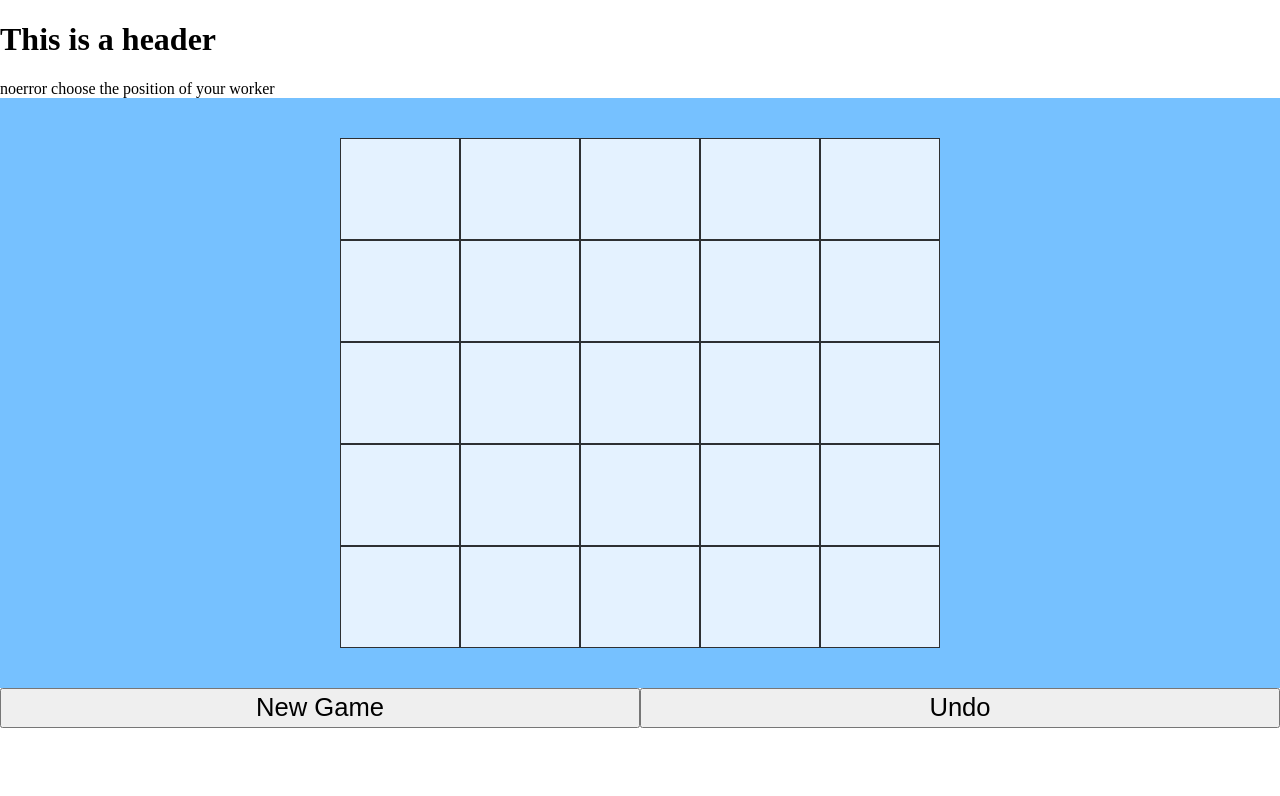
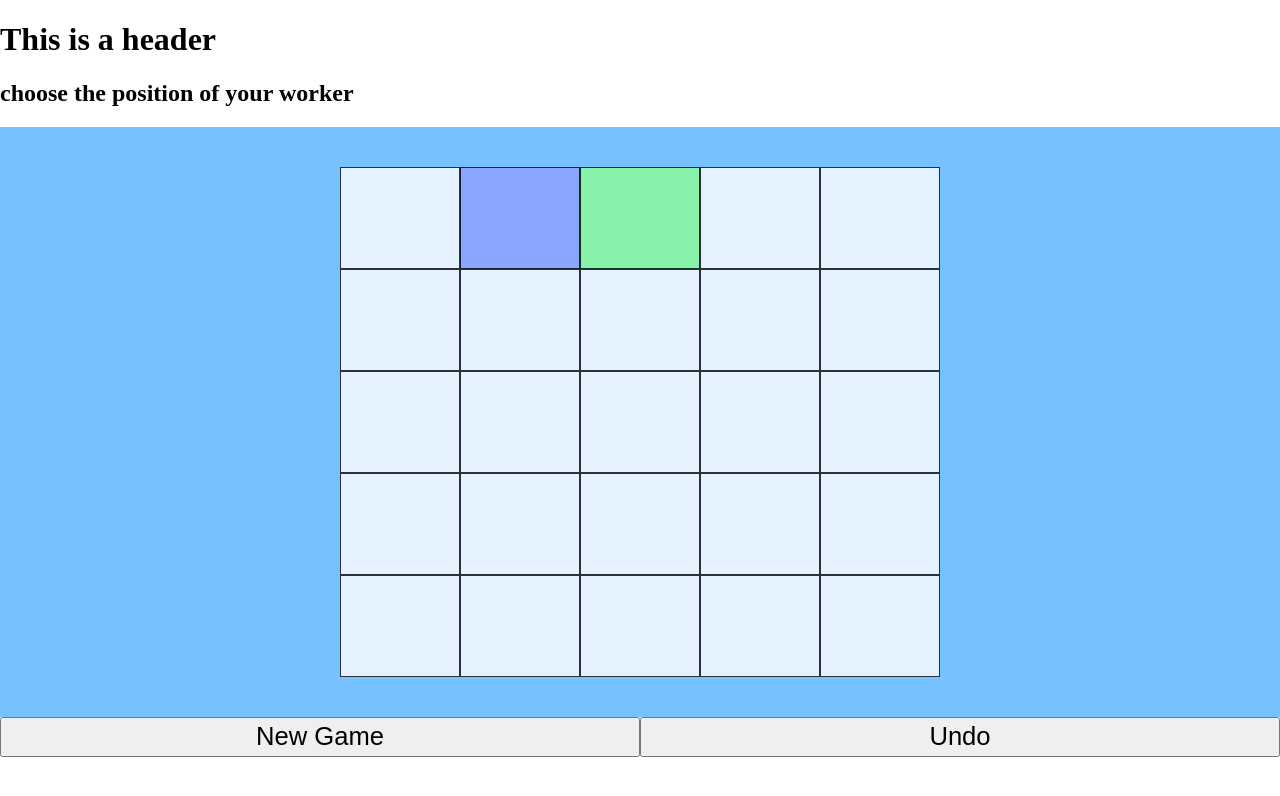
Before and after one commit to yutianw00/Santorini, a React (Create React App) app: page / in a window 1280 px wide. Shown: the top 796 px of the page. Built offline with nearby package versions, Linux system fonts and the light colour scheme.

Commit message:
added a chosen css effect in the grid

```diff
--- a/public/index.html
+++ b/public/index.html
@@ -17,14 +17,13 @@
     <div id="handlebars">
       <div id="header">
         <h1>This is a header</h1>
-        {{showError}}
-        {{instruction}}
+        <h2>{{instruction}}</h2>
         <h1 class="{{showError}}">Oops, something goes wrong. Please try again.</h1>
       </div>
       <div id="board" class="{{player}}">
         {{#each cells}}
           {{#if pos}}
-            <a href={{../linkheader}}{{pos}}><div class="cell {{clazz}}">{{text}}</div></a>
+            <a href={{../linkheader}}{{pos}}><div class="cell chosen{{chosen}}">{{text}}</div></a>
           {{else}}
             <div class="cell {{clazz}}">{{text}}</div>
           {{/if}}
--- a/src/App.css
+++ b/src/App.css
@@ -52,7 +52,9 @@ body {
   padding: 0;
 }
 
-.playable { background-color: rgb(252, 214, 112);}
+.chosen1 { background-color: rgba(144, 160, 255, 0.8);}
+
+.chosen2 { background-color: rgba(140, 255, 150, 0.8);}
 
 .error {background-color: rgb(255, 0, 0)}
 
--- a/src/App.tsx
+++ b/src/App.tsx
@@ -9,6 +9,7 @@ interface Cell {
   player: number;
   pos: String;
   text: String;
+  chosen: number
 }
 
 interface GameCells {
@@ -29,35 +30,35 @@ class App extends Component<Props, GameCells> {
     super(props);
     this.state = {
       cells: [
-        { levels: 0, player: 0, pos: "x=0&y=0", text: "" },
-        { levels: 0, player: 0, pos: "x=1&y=0", text: "" },
-        { levels: 0, player: 0, pos: "x=2&y=0", text: "" },
-        { levels: 0, player: 0, pos: "x=3&y=0", text: "" },
-        { levels: 0, player: 0, pos: "x=4&y=0", text: "" },
+        { levels: 0, player: 0, pos: "x=0&y=0", text: "", chosen: 0 },
+        { levels: 0, player: 0, pos: "x=1&y=0", text: "", chosen: 1 },
+        { levels: 0, player: 0, pos: "x=2&y=0", text: "", chosen: 2 },
+        { levels: 0, player: 0, pos: "x=3&y=0", text: "", chosen: 0 },
+        { levels: 0, player: 0, pos: "x=4&y=0", text: "", chosen: 0 },
 
-        { levels: 0, player: 0, pos: "x=0&y=1", text: "" },
-        { levels: 0, player: 0, pos: "x=1&y=1", text: "" },
-        { levels: 0, player: 0, pos: "x=2&y=1", text: "" },
-        { levels: 0, player: 0, pos: "x=3&y=1", text: "" },
-        { levels: 0, player: 0, pos: "x=4&y=1", text: "" },
+        { levels: 0, player: 0, pos: "x=0&y=1", text: "", chosen: 0 },
+        { levels: 0, player: 0, pos: "x=1&y=1", text: "", chosen: 0 },
+        { levels: 0, player: 0, pos: "x=2&y=1", text: "", chosen: 0 },
+        { levels: 0, player: 0, pos: "x=3&y=1", text: "", chosen: 0 },
+        { levels: 0, player: 0, pos: "x=4&y=1", text: "", chosen: 0 },
 
-        { levels: 0, player: 0, pos: "x=0&y=2", text: "" },
-        { levels: 0, player: 0, pos: "x=1&y=2", text: "" },
-        { levels: 0, player: 0, pos: "x=2&y=2", text: "" },
-        { levels: 0, player: 0, pos: "x=3&y=2", text: "" },
-        { levels: 0, player: 0, pos: "x=4&y=2", text: "" },
+        { levels: 0, player: 0, pos: "x=0&y=2", text: "", chosen: 0 },
+        { levels: 0, player: 0, pos: "x=1&y=2", text: "", chosen: 0 },
+        { levels: 0, player: 0, pos: "x=2&y=2", text: "", chosen: 0 },
+        { levels: 0, player: 0, pos: "x=3&y=2", text: "", chosen: 0 },
+        { levels: 0, player: 0, pos: "x=4&y=2", text: "", chosen: 0 },
 
-        { levels: 0, player: 0, pos: "x=0&y=3", text: "" },
-        { levels: 0, player: 0, pos: "x=1&y=3", text: "" },
-        { levels: 0, player: 0, pos: "x=2&y=3", text: "" },
-        { levels: 0, player: 0, pos: "x=3&y=3", text: "" },
-        { levels: 0, player: 0, pos: "x=4&y=3", text: "" },
+        { levels: 0, player: 0, pos: "x=0&y=3", text: "", chosen: 0 },
+        { levels: 0, player: 0, pos: "x=1&y=3", text: "", chosen: 0 },
+        { levels: 0, player: 0, pos: "x=2&y=3", text: "", chosen: 0 },
+        { levels: 0, player: 0, pos: "x=3&y=3", text: "", chosen: 0 },
+        { levels: 0, player: 0, pos: "x=4&y=3", text: "", chosen: 0 },
 
-        { levels: 0, player: 0, pos: "x=0&y=4", text: "" },
-        { levels: 0, player: 0, pos: "x=1&y=4", text: "" },
-        { levels: 0, player: 0, pos: "x=2&y=4", text: "" },
-        { levels: 0, player: 0, pos: "x=3&y=4", text: "" },
-        { levels: 0, player: 0, pos: "x=4&y=4", text: "" },
+        { levels: 0, player: 0, pos: "x=0&y=4", text: "", chosen: 0 },
+        { levels: 0, player: 0, pos: "x=1&y=4", text: "", chosen: 0 },
+        { levels: 0, player: 0, pos: "x=2&y=4", text: "", chosen: 0 },
+        { levels: 0, player: 0, pos: "x=3&y=4", text: "", chosen: 0 },
+        { levels: 0, player: 0, pos: "x=4&y=4", text: "", chosen: 0 },
       ],
       showError: false,
       nextPlayer: 1,
@@ -99,7 +100,8 @@ class App extends Component<Props, GameCells> {
         levels: gridLevels,
         player: gridPlayer,
         pos: "x=" + x + "&y=" + y,
-        text: gridText
+        text: gridText,
+        chosen: 0
       };
       newCells.push(c);
     }
```
